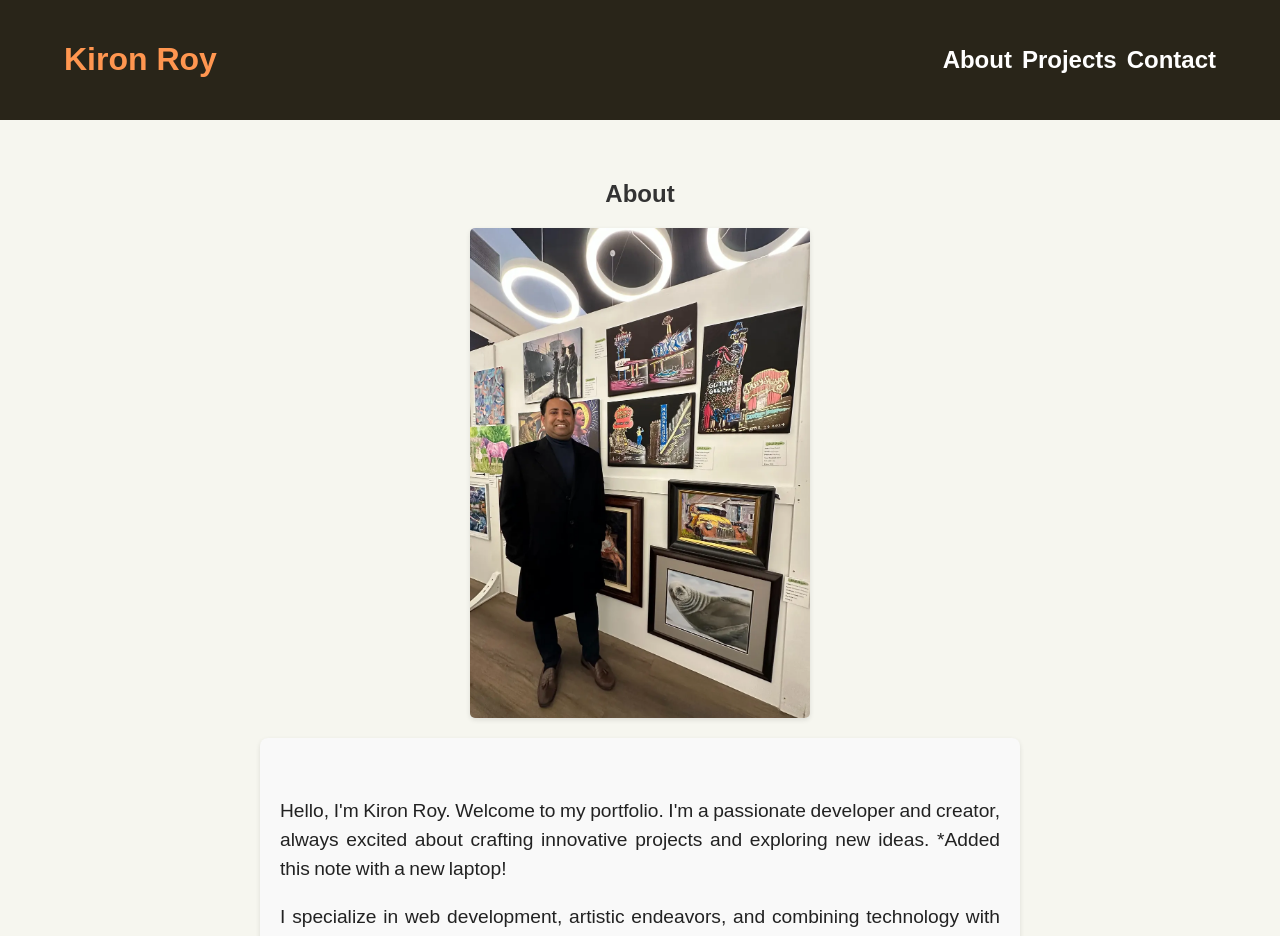
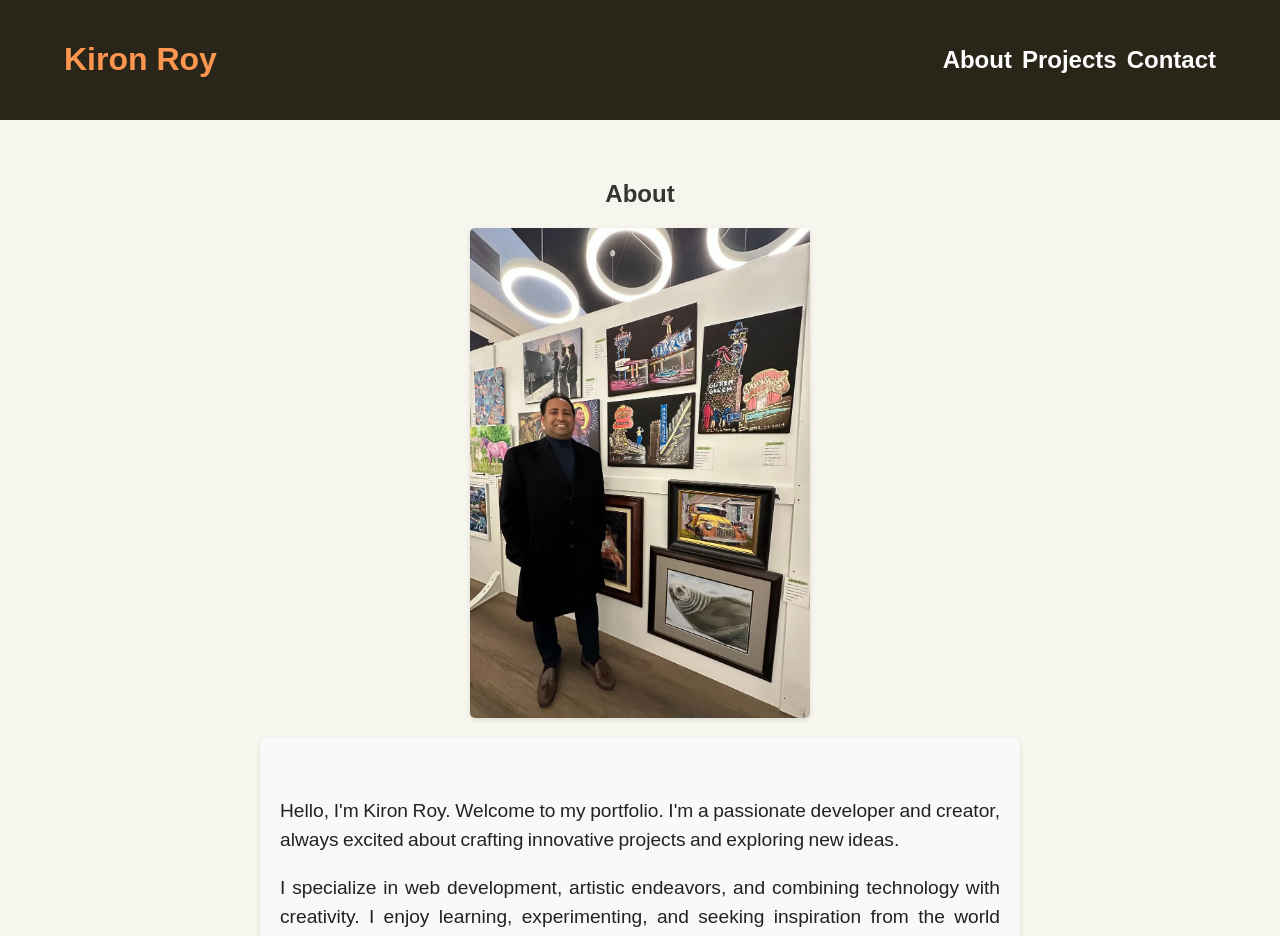
Before and after one commit to kironroy/kironroy-react, a React (Create React App) app: page / in a window 1280 px wide. Shown: the top 936 px of the page. Built offline with nearby package versions, Linux system fonts and the light colour scheme; a web font is replaced by a local one.

Commit message:
Removed note from the new laptop
- Successfully pulled the new change
 from repo
- deleted the note from the old machine

```diff
--- a/src/components/About.js
+++ b/src/components/About.js
@@ -17,7 +17,7 @@ const About = () => {
           <p>
             Hello, I'm Kiron Roy. Welcome to my portfolio. I'm a passionate
             developer and creator, always excited about crafting innovative
-            projects and exploring new ideas. *Added this note with a new laptop!
+            projects and exploring new ideas.
           </p>
           <p>
             I specialize in web development, artistic endeavors, and combining
```
